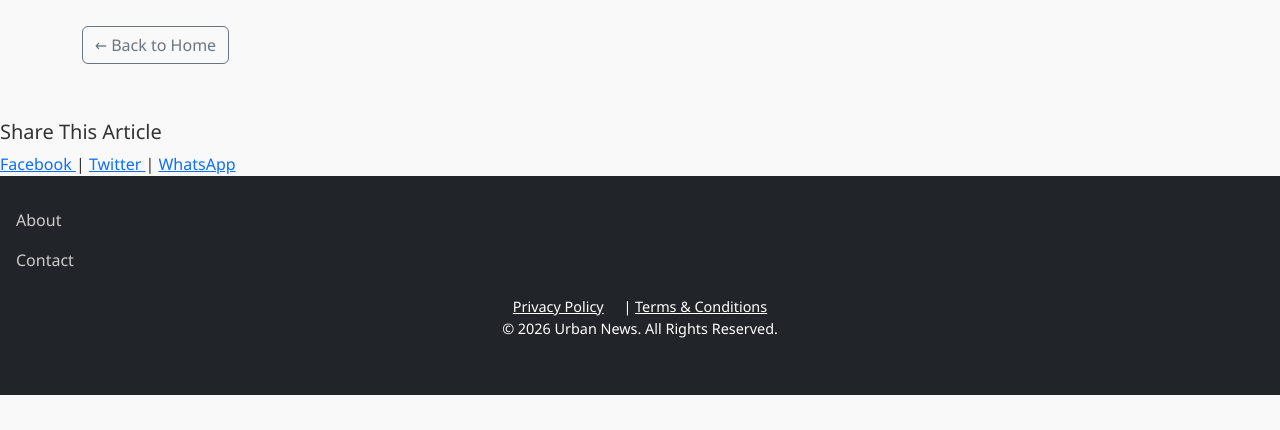
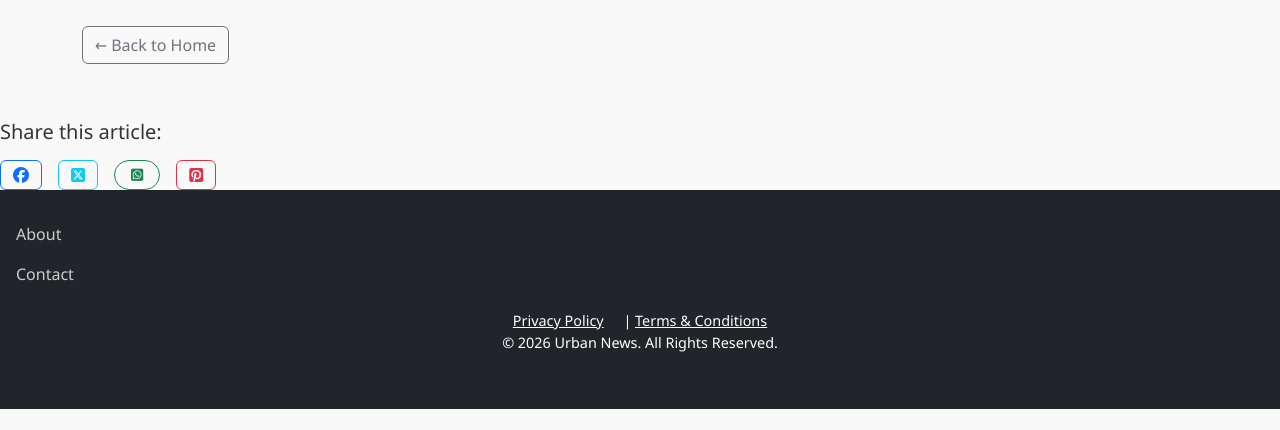
Before and after one commit to Judy-alaski/django-news-website, a Django app: template news/newsApp/templates/newsApp/article_detail.html in a window 1280 px wide. Shown: the part 237-667 px from the top of the page. Run offline with Django 5.2, Linux system fonts and the light colour scheme; the template is opened without the code that fills it, so the values that code supplies are empty; some libraries are stand-ins or nearby versions.

Commit message:
Html Resolved

```diff
--- a/news/newsApp/templates/newsApp/article_detail.html
+++ b/news/newsApp/templates/newsApp/article_detail.html
@@ -39,29 +39,34 @@
     <a href="{% url 'home' %}" class="btn btn-outline-secondary">← Back to Home</a>
 </div>
 
-<div class="social-share mt-4">
-
-    <h5>Share This Article</h5>
-
-    <a target="_blank"
-       href="https://www.facebook.com/sharer/sharer.php?u={{ request.build_absolute_uri }}">
-       Facebook
-    </a>
-
-    |
-
-    <a target="_blank"
-       href="https://twitter.com/intent/tweet?url={{ request.build_absolute_uri }}">
-       Twitter
-    </a>
-
-    |
-
-    <a target="_blank"
-       href="https://wa.me/?text={{ request.build_absolute_uri }}">
-       WhatsApp
-    </a>
-
+<div class="mt-4">
+    <h5 class="mb-3">Share this article:</h5>
+    <div class="d-flex gap-3">
+        <a href="https://www.facebook.com/sharer/sharer.php?u={{ request.build_absolute_uri }}"
+           target="_blank"
+           class="btn btn-outline-primary d-flex align-items-center justify-content-center share-icon"
+           title="Share on Facebook">
+           <i class="fa-brands fa-facebook"></i>
+        </a>
+        <a href="https://twitter.com/intent/tweet?url={{ request.build_absolute_uri }}&text={{ article.title }}"
+           target="_blank"
+           class="btn btn-outline-info d-flex align-items-center justify-content-center share-icon"
+           title="Share on X">
+           <i class="fa-brands fa-square-x-twitter"></i>
+        </a>
+        <a href="https://api.whatsapp.com/send?text={{ article.title }} {{ request.build_absolute_uri }}"
+           target="_blank"
+           class="btn btn-outline-success d-flex align-items-center justify-content-center share-icon"
+           title="Share on WhatsApp">
+           <i class="fa-brands fa-square-whatsapp"></i>
+        </a>
+        <a href="https://pinterest.com/pin/create/button/?url={{ request.build_absolute_uri }}&description={{ article.title }}"
+           target="_blank"
+           class="btn btn-outline-danger d-flex align-items-center justify-content-center share-icon"
+           title="Share on Pinterest">
+           <i class="fa-brands fa-square-pinterest"></i>
+        </a>
+    </div>
 </div>
 
 {% endblock %}
```
